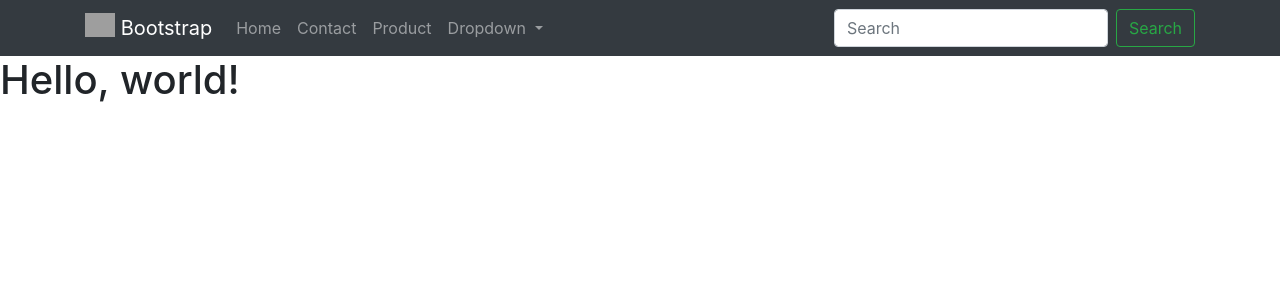
After one commit to Frank1963-mpoyi/Eco-version-1.11.4, a Django app: template templates/bootstrap/exemple.html in a window 1280 px wide. The commit adds this page. Shown: the top 300 px of the page. Run offline with Django 3.2, Linux system fonts and the light colour scheme; the template is opened without the code that fills it, so the values that code supplies are empty; some libraries are stand-ins or nearby versions; grey boxes are pictures that could not be loaded.

Commit message:
navbar end

```diff
--- a/ecommerce/apps/system/products/models.py
+++ b/ecommerce/apps/system/products/models.py
@@ -49,6 +49,7 @@ class Product(models.Model):
     image = models.ImageField(upload_to='products/', null=True, blank=True)# filefield is a standard field , dont put slash infront product
     featured = models.BooleanField(default=False)
     active = models.BooleanField(default=True)
+    timestamp = models.DateTimeField(auto_now_add=True)
     #we must let the model know about the change
     objects = ProductManager()
 
--- a/ecommerce/apps/system/products/urls.py
+++ b/ecommerce/apps/system/products/urls.py
@@ -1,4 +1,5 @@
 from django.conf.urls import url
+from django.views.generic import TemplateView
 from .views import (
     ProductListView,
     #product_list_view,
@@ -12,6 +13,7 @@ from .views import (
 app_name = "products"
 urlpatterns = [
     # url(r'^product/$', product_list_view, name="product"),
+    url(r'^bootstrap/$',TemplateView.as_view(template_name="bootstrap/exemple.html"), name="bootstrap"),
     url(r'^product/$',ProductListView.as_view(), name="product"),
     url(r'^product/(?P<slug>[\w-]+)/$',ProductDetailSlugView.as_view(), name="detail"),
     #url(r'^product-fbv/(?P<pk>\d+)/$',product_detail_view, name="product"),
--- a/templates/base.html
+++ b/templates/base.html
@@ -12,15 +12,15 @@
 </head>
 <body>
 
-    <div class="container-fluid">
+
     {% include 'navbar.html' with brand_name='eCommerce' %}
-    </div>
 
 
+    <div class="container">
     {% block content %}
 
     {% endblock content %}
-
+</div>
 
 
 
--- /dev/null
+++ b/templates/bootstrap/exemple.html
@@ -0,0 +1,84 @@
+<!doctype html>
+<html lang="en">
+
+<head>
+    <!-- Required meta tags -->
+    <meta charset="utf-8">
+    <meta name="viewport" content="width=device-width, initial-scale=1">
+    <!-- Bootstrap -->
+    <link rel="stylesheet" href="https://maxcdn.bootstrapcdn.com/bootstrap/4.0.0/css/bootstrap.min.css"
+        integrity="sha384-Gn5384xqQ1aoWXA+058RXPxPg6fy4IWvTNh0E263XmFcJlSAwiGgFAW/dAiS6JXm" crossorigin="anonymous">
+    <title>Hello, world!</title>
+</head>
+
+<body>
+    <!-- Image and text  navbar-expand-md will show list item in frontend is also  a breakpoint which size navbar can breakdown-->
+    <nav class="navbar navbar-expand-md navbar-dark bg-dark">
+        <!--navbar container is fluid by default , you can put contain inside of it -->
+        <div class="container">
+            <!-- you can wrap the inside of container-->
+            <a class="navbar-brand" href="#">
+                <img src="https:www.getbootstrap.com/docs/5.0/assets/brand/bootstrap-logo.svg" alt="" width="30"
+                    height="24" class="d-inline-block align-top">
+                Bootstrap
+            </a>
+
+            <!-- here to show the collapsable button and use the id navbar collapse below -->
+            <button class="navbar-toggler" type="button" data-toggle="collapse" data-target='#navbarCollapseLinks'
+                aria-expanded="false" aria-label="Toggle Navigation">
+                <span class='navbar-toggler-icon'></span>
+            </button>
+            <!--all of this button is a default one -->
+
+            <div class="collapse navbar-collapse" id="navbarCollapseLinks">
+                <!-- collapse take the list away and make it collapsable when it responsive -->
+                <ul class="navbar-nav">
+                    <li class="nav-item">
+                        <a href="" class="nav-link">Home</a>
+                    </li>
+                    <li class="nav-item">
+                        <a href="" class="nav-link">Contact</a>
+                    </li>
+                    <li class="nav-item">
+                        <a href="" class="nav-link">Product</a>
+                    </li>
+
+                    <!--  add drop down here  -->
+
+                    <li class="nav-item dropdown">
+                        <a class="nav-link dropdown-toggle" href="#" id="navbarDropdown"  data-toggle="dropdown" aria-haspopup="true" aria-expanded="false">
+                        Dropdown
+                        </a>
+                        <ul class="dropdown-menu  dropdown-menu-left" aria-labelledby="navbarDropdown"
+                        data-toggle="dropdown" aria-haspopup="true" aria-expanded="false">
+                            <li><a class="dropdown-item " href="#">Action</a></li>
+                            <li><a class="dropdown-item " href="#">Another action</a></li>
+                            <li><hr class="dropdown-divider"></li>
+                            <li><a class="dropdown-item" href="#">Something else here</a></li>
+                        </ul>
+                    </li>
+                </ul>
+
+                    <!-- we paste form here  -->
+                    <form class="form-inline ml-auto">
+                        <!--ml-auto to move the form to the left handside -->
+                        <input type="text" class="form-control mr-sm-2" placeholder="Search" aria-label="Search">
+                        <button class="btn btn-outline-success my-2 my-sm-0" type="submit">Search</button>
+                    </form>
+
+            </div>
+
+        </div>
+    </nav>
+
+
+    <h1>Hello, world!</h1>
+
+
+
+    <script src="https://code.jquery.com/jquery-3.2.1.slim.min.js" integrity="sha384-KJ3o2DKtIkvYIK3UENzmM7KCkRr/rE9/Qpg6aAZGJwFDMVNA/GpGFF93hXpG5KkN" crossorigin="anonymous"></script>
+    <script src="https://cdnjs.cloudflare.com/ajax/libs/popper.js/1.12.9/umd/popper.min.js" integrity="sha384-ApNbgh9B+Y1QKtv3Rn7W3mgPxhU9K/ScQsAP7hUibX39j7fakFPskvXusvfa0b4Q" crossorigin="anonymous"></script>
+    <script src="https://maxcdn.bootstrapcdn.com/bootstrap/4.0.0/js/bootstrap.min.js" integrity="sha384-JZR6Spejh4U02d8jOt6vLEHfe/JQGiRRSQQxSfFWpi1MquVdAyjUar5+76PVCmYl" crossorigin="anonymous"></script>
+</body>
+
+</html>
--- a/templates/products/snippet/card.html
+++ b/templates/products/snippet/card.html
@@ -5,8 +5,8 @@
     {% endif %}
     <div class="card-body">
         <h5 class="card-title">{{ instance.title }}</h5>
-        <p class="card-text">Some quick example text to build on the card title and make up the bulk of the card's
-            content.</p>
+        <p class="card-text">{{ instance.description|truncatewords:22}}</p>
+        <p class="card-text">Price: {{list.price}}</p>
         <a href="{{ instance.get_absolute_url }}" class="btn btn-primary">view</a>
         <!-- <a href="{% url 'products:detail' slug=instance.slug %}" class="btn btn-warning">Url shortcut</a> -->
     </div>
```
Also changed, not shown: templates/navbar.html (+10 -2 lines), templates/products/product-list.html (+10 -11 lines), templates/products/product_detail.html (+14 -6 lines), templates/products/product_detail_view.html (deleted, +0 -12 lines), templates/products/product_list_view.html (deleted, +0 -12 lines), ecommerce/apps/system/products/migrations/0009_product_timestamp.py (added).
